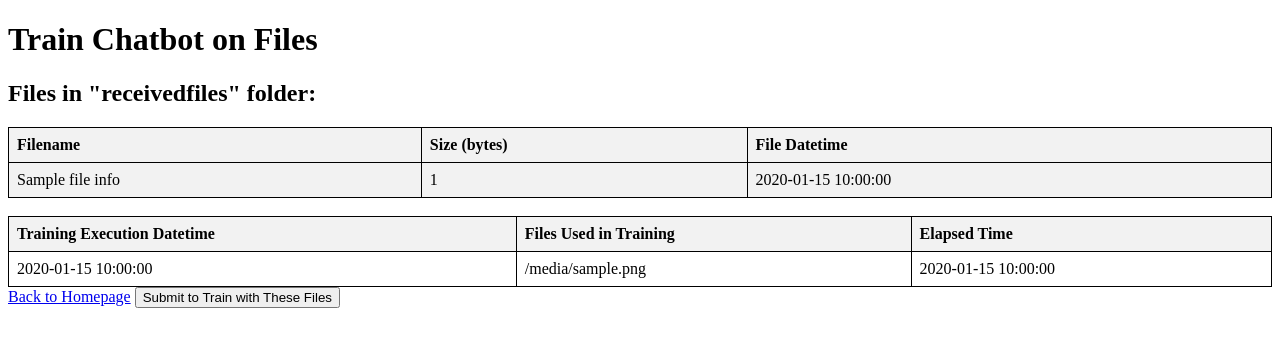
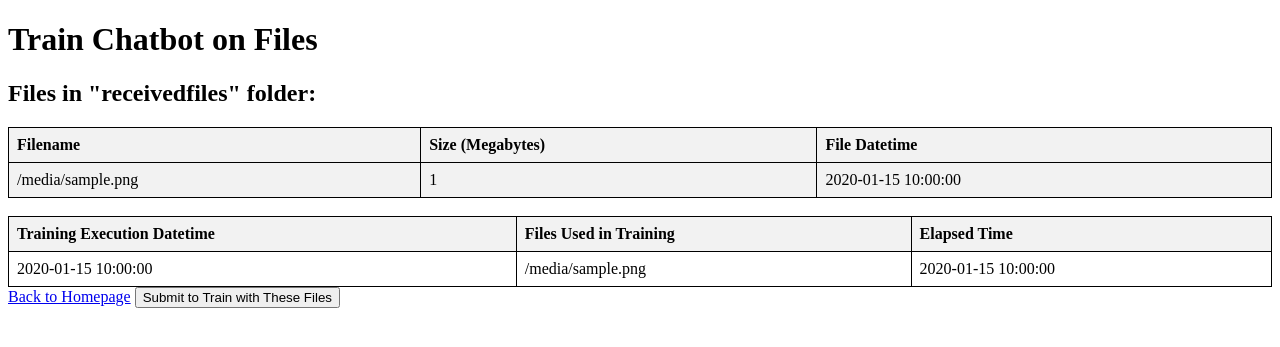
Before and after one commit to bbicalho/python-flask-openai-chatbot-custom-data, a Flask app: template templates/train_chatbot.html in a window 1280 px wide. Shown: the top 347 px of the page. Run offline with Flask 3, Linux system fonts and the light colour scheme; the template is opened without the code that fills it: most values are stand-ins (such as "Sample title", 1, 10 or a date in 2020).

Commit message:
fix on train files. displays correctly files on receivedfiles

```diff
--- a/app.py
+++ b/app.py
@@ -121,10 +121,13 @@ def train_chatbot():
 
         start_chatbot_training()
         return redirect(url_for('train_chatbot'))  # Redirect back to the same page after POST
+
+    recent_files_info = get_received_files_info()
+
     with open(EXECUTIONS_DATA_FILE, 'r') as file:
         training_data = json.load(file)
 
-    response = make_response(render_template('train_chatbot.html', training_data=training_data))
+    response = make_response(render_template('train_chatbot.html', training_data=training_data, files_info=recent_files_info))
     response.headers['Cache-Control'] = 'no-cache, no-store, must-revalidate'
     response.headers['Pragma'] = 'no-cache'
 
--- a/templates/train_chatbot.html
+++ b/templates/train_chatbot.html
@@ -11,12 +11,12 @@
     <table>
         <tr>
             <th>Filename</th>
-            <th>Size (bytes)</th>
+            <th>Size (Megabytes)</th>
             <th>File Datetime</th>
         </tr>
         {% for file_info in files_info %}
         <tr>
-            <td>{{ file_info.name }}</td>
+            <td>{{ file_info.filename }}</td>
             <td>{{ file_info.size }}</td>
             <td>{{ file_info.datetime }}</td>
         </tr>
```
Also changed, not shown: .github/workflows/main.yml.
